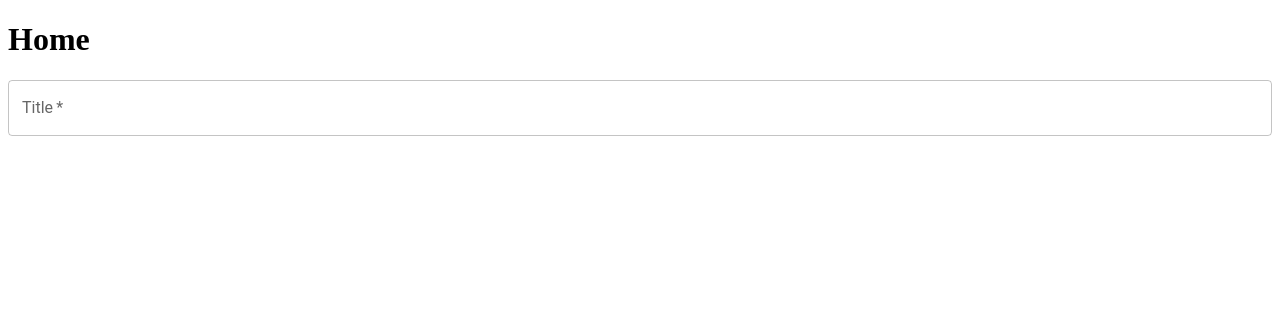
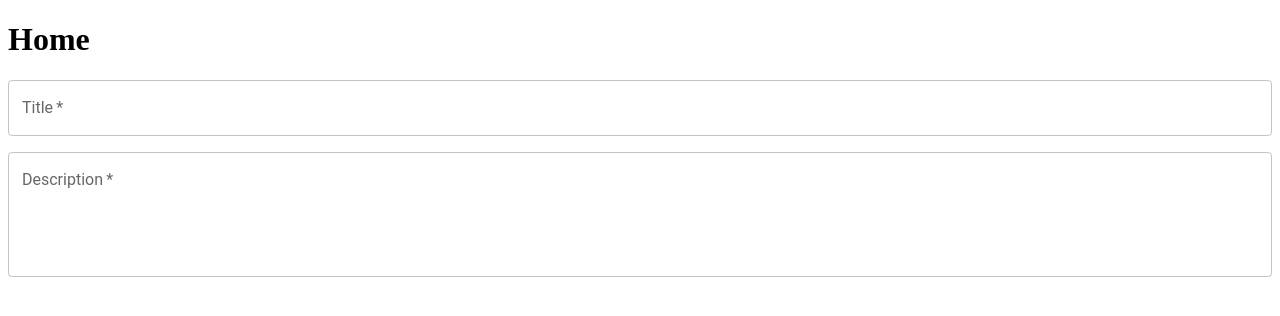
Before and after one commit to dryingcore/tasks.js, a React (Vite) app in the folder frontend/: page / in a window 1280 px wide. Shown: the top 316 px of the page. Built offline with nearby package versions, Linux system fonts and the light colour scheme.

Commit message:
Jul 23, 2024, 7:17 PM

```diff
--- a/frontend/src/components/AddTask.jsx
+++ b/frontend/src/components/AddTask.jsx
@@ -4,6 +4,7 @@ export default function AddTask() {
 	return (
 		<Box component="form" sx={{ display: "flex", flexDirection: "column", gap: 2 }}>
 			<TextField label="Title" variant="outlined" required />
+			<TextField label="Description" variant="outlined" multiline rows={4} required />
 		</Box>
 	);
 }
```
